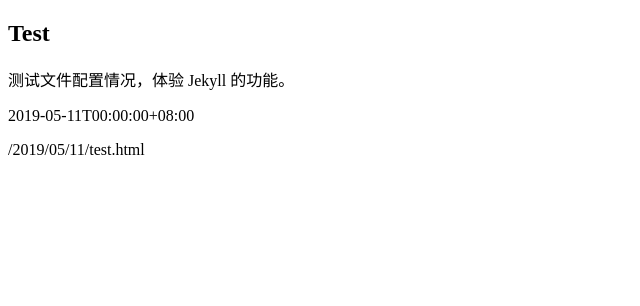
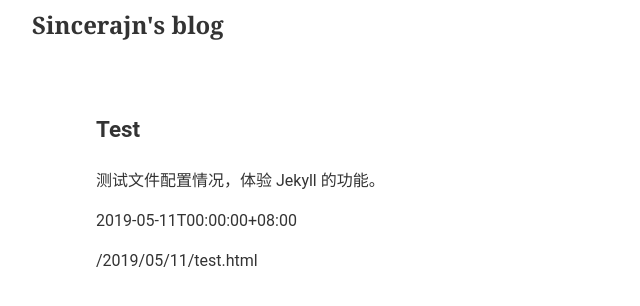
Before and after one commit to Sincerajn/sincerajn.github.io, a Jekyll site: the page built from _posts/2019-05-11-test.md, in a window 1280 px wide. Shown: the top 306 px of the page, without its empty margins (0-640 px from the left). Built offline with Jekyll 4.4.1, drawn with Linux system fonts in a browser that asks for light colours.

Commit message:
fix url bugs

```diff
--- a/_config.yml
+++ b/_config.yml
@@ -2,4 +2,4 @@ baseurl: /
 timezone: Asia/Shanghai
 encoding: utf-8
 
-blog_title: Sincerajn's blog
+blogName: Sincerajn's blog
--- a/_layouts/default.html
+++ b/_layouts/default.html
@@ -11,14 +11,14 @@
     <meta name="description" content="{{ page.description }}">
     <meta name="keywords" content="{{ page.title }} {{ page.tag }} sincerajn">
     <title>{{ page.title }}</title>
-    <link rel="stylesheet" href="../css/litCore.css">
-    <script src="../js/litCore.js" type="module"></script>
+    <link rel="stylesheet" href="{{site.baseurl}}/css/litCore.css">
+    <script src="{{site.baseurl}}/js/litCore.js" type="module"></script>
 </head>
 
 <body class="-lit">
     <lit-header>
         <lit-left>
-            <lit-title>{{site.blog_name}}</lit-title>
+            <lit-title>{{site.blogName}}</lit-title>
         </lit-left>
     </lit-header>
 
```
